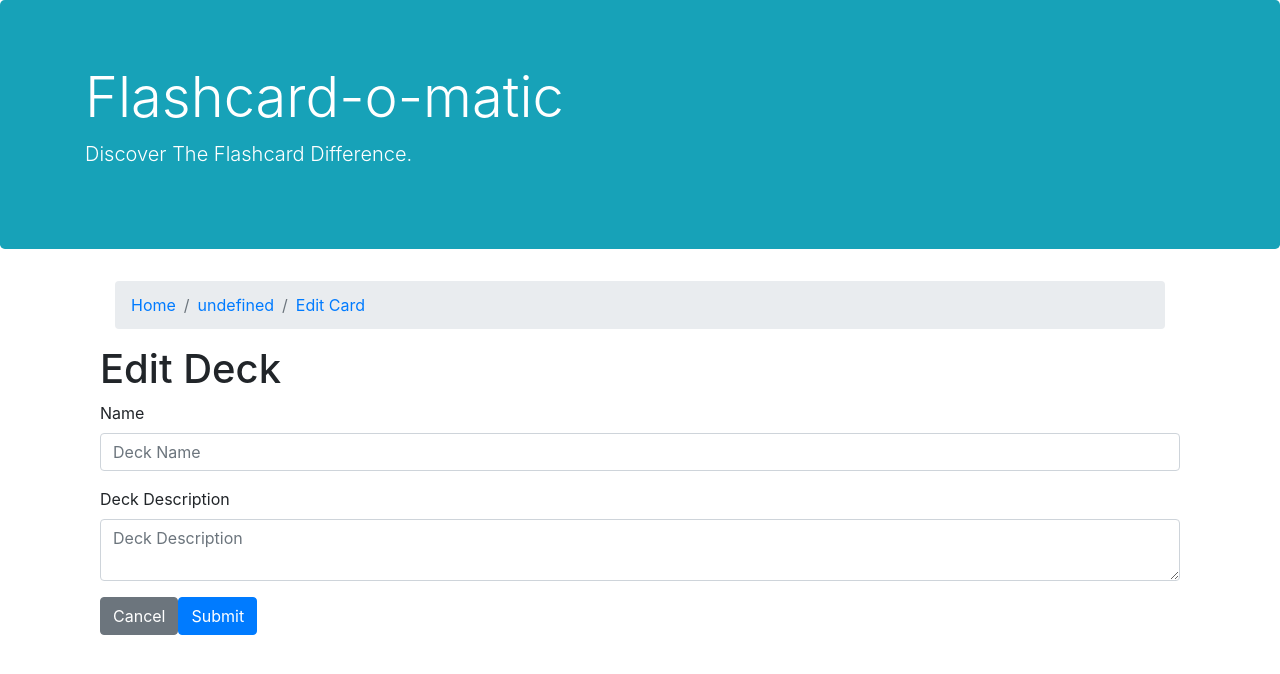
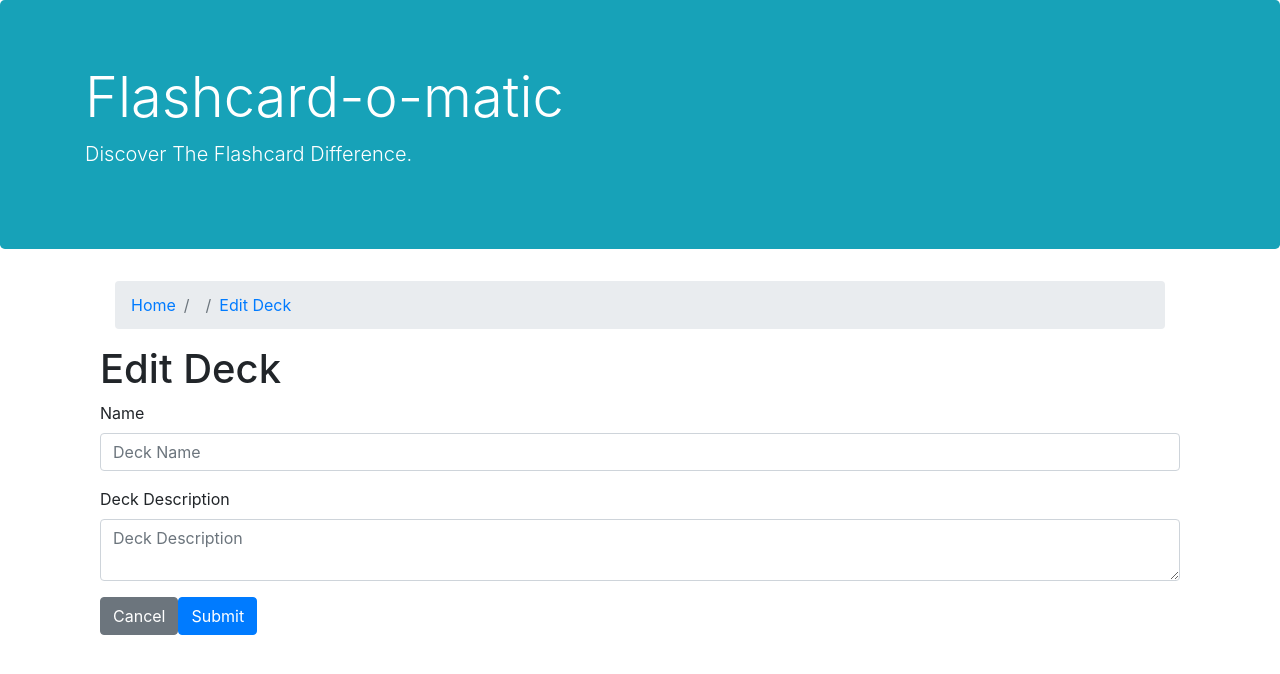
Before and after one commit to pugzillo/flashcards, a React (Create React App) app: page /decks/1/edit in a window 1280 px wide. Shown: the top 674 px of the page. Built offline with nearby package versions, Linux system fonts and the light colour scheme; no server answers; a web font is replaced by a local one.

Commit message:
fixed breadcrumb errors

```diff
--- a/src/Layout/Cards/AddCard.js
+++ b/src/Layout/Cards/AddCard.js
@@ -1,5 +1,5 @@
 import React, { useState, useEffect } from "react";
-import { useParams, useHistory } from "react-router-dom";
+import { useParams, useHistory, useLocation } from "react-router-dom";
 import CardForm from "../Common/CardForm";
 import Breadcrumb from "../Common/Breadcrumb";
 import { createCard, readDeck } from "../../utils/api";
@@ -7,6 +7,7 @@ import { createCard, readDeck } from "../../utils/api";
 function AddCard() {
   /* Add new card to a deck */
   const { deckId } = useParams();
+  const url = useLocation().pathname;
   const [deck, setDeck] = useState({});
   const [card, setCard] = useState({});
 
@@ -32,8 +33,8 @@ function AddCard() {
   };
 
   const breadCrumbLinks = [
-    { dir: "/decks/new", label: `${deck.name}` },
-    { dir: "", label: "Add Card" },
+    { dir: `/decks/${deckId}`, label: `${deck.name}` },
+    { dir: `${url}`, label: "Add Card" },
   ];
 
   return (
--- a/src/Layout/Cards/EditCard.js
+++ b/src/Layout/Cards/EditCard.js
@@ -1,5 +1,5 @@
 import React, { useState, useEffect } from "react";
-import { useParams, useHistory } from "react-router";
+import { useParams, useHistory, useLocation } from "react-router";
 import CardForm from "../Common/CardForm";
 import Breadcrumb from "../Common/Breadcrumb";
 import { readDeck, readCard, updateCard } from "../../utils/api";
@@ -7,6 +7,7 @@ import { readDeck, readCard, updateCard } from "../../utils/api";
 function EditCard() {
   /* Edit card from a specific deck */
   const { deckId, cardId } = useParams();
+  const url = useLocation().pathname;
   const [deck, setDeck] = useState({});
   const [card, setCard] = useState({});
 
@@ -43,7 +44,7 @@ function EditCard() {
 
   const breadCrumbLinks = [
     { dir: `/decks/${deckId}`, label: `${deck.name}` },
-    { dir: "", label: "Edit Card" },
+    { dir: `${url}`, label: "Edit Card" },
   ];
 
   return (
--- a/src/Layout/DeckHome/EditDeck.js
+++ b/src/Layout/DeckHome/EditDeck.js
@@ -6,8 +6,8 @@ import Form from "../Common/Form";
 
 function EditDeck() {
   const { deckId } = useParams();
-  const [deck, setDeck] = useState({}); // used for breadcrumb; have both so deck var can be changed separately
-  const [newDeck, setNewDeck] = useState({}); // used for form
+  const [deck, setDeck] = useState({id:"", name:"", description:"", cards:[]}); // used for breadcrumb; have both so deck var can be changed separately
+  const [newDeck, setNewDeck] = useState({id:"", name:"", description:"", cards:[]}); // used for form
 
   // Old Deck info
   useEffect(() => {
@@ -24,7 +24,7 @@ function EditDeck() {
   }, [deckId]);
 
   const changeHandler = (event) => {
-    setNewDeck({...newDeck, [event.target.name]: event.target.value });
+    setNewDeck({ ...newDeck, [event.target.name]: event.target.value });
   };
 
   const history = useHistory();
@@ -36,8 +36,8 @@ function EditDeck() {
   };
 
   const breadCrumbLinks = [
-    { dir: "/decks/new", label: `${deck.name}` },
-    { dir: "/", label: "Edit Card" },
+    { dir: `/decks/${deckId}`, label: `${deck.name}` },
+    { dir: `/decks/${deckId}/edit`, label: "Edit Deck" },
   ];
 
   const cancelLink = `/decks/${deckId}`;
@@ -47,7 +47,13 @@ function EditDeck() {
       <Breadcrumb links={breadCrumbLinks} />
 
       <h1>Edit Deck</h1>
-      <Form cancelLink={cancelLink} deckName={newDeck.name} deckDescription={newDeck.description} submitHandler={submitHandler} changeHandler={changeHandler} />
+      <Form
+        cancelLink={cancelLink}
+        deckName={newDeck.name}
+        deckDescription={newDeck.description}
+        submitHandler={submitHandler}
+        changeHandler={changeHandler}
+      />
     </div>
   );
 }
```
